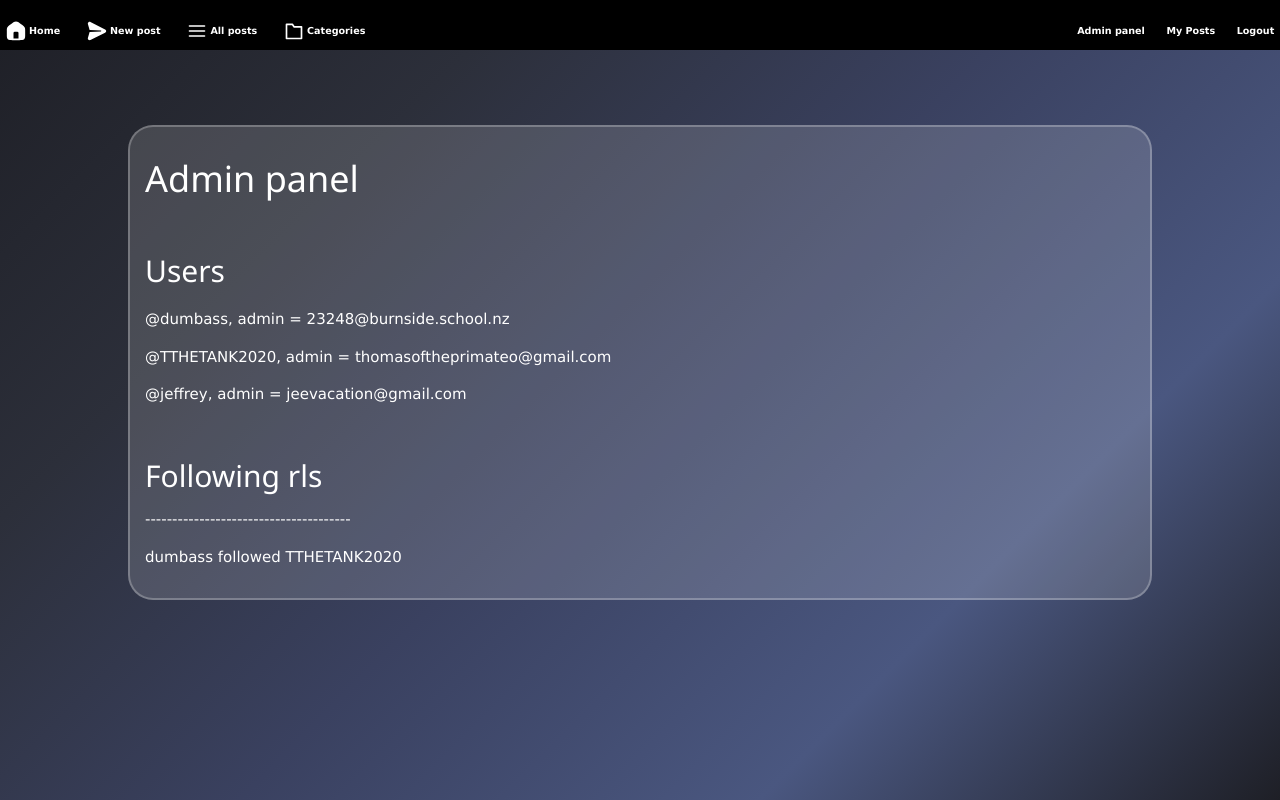
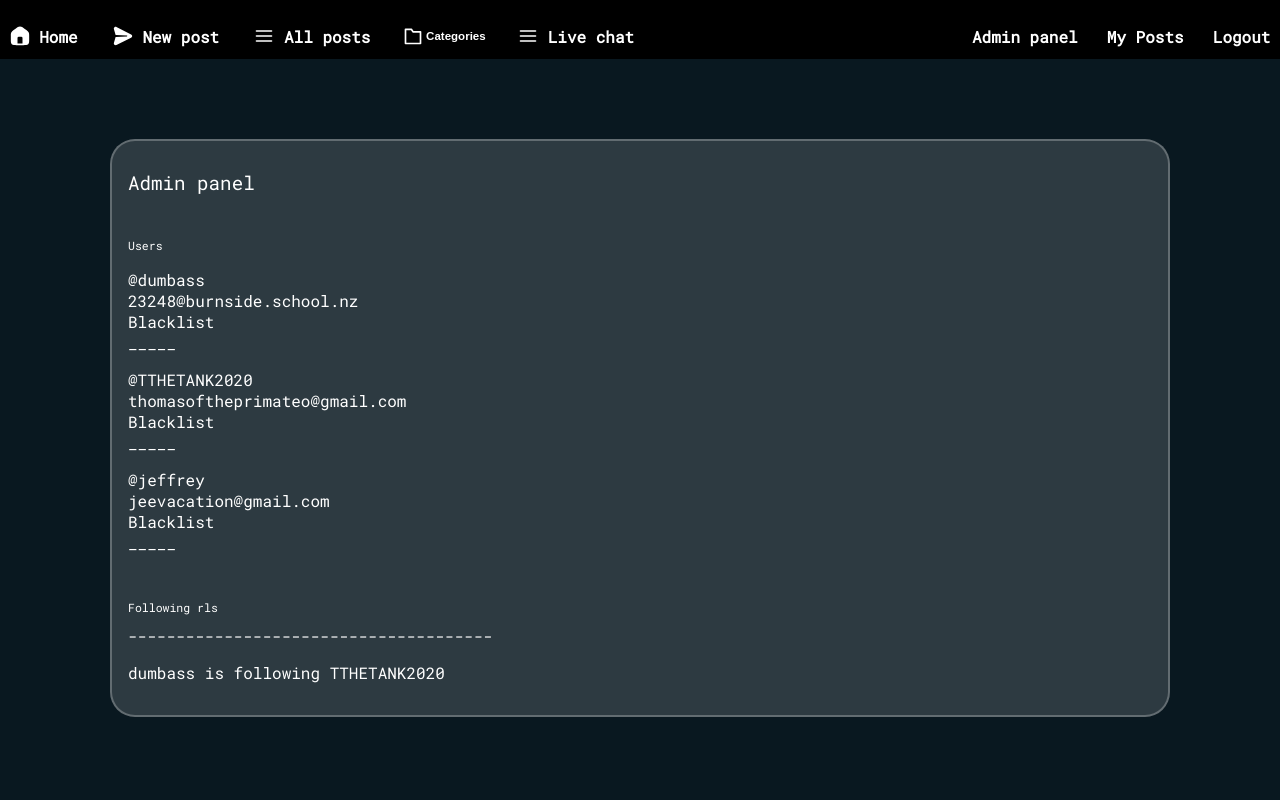
Before and after one commit to MooseZ690/message, a Flask app: page /admin in a window 1280 px wide. Run offline with Flask 3, Linux system fonts and the light colour scheme; a user stored in the database is signed in; data comes from the database, SQL or seed files in the repository; both versions use the stored data as it was after the commit; some web fonts are replaced.

Commit message:
did a lot of things and tidying and finished live chat and blacklist - need to redo formatting, css and admin page

```diff
--- a/app.py
+++ b/app.py
@@ -164,7 +164,9 @@ def login():
             (username,),
             one=True
         )
-
+        for row in query_db("SELECT users.name FROM blacklist JOIN users on blacklist.userid = users.id;"):
+            if row[0] == username:
+                return render_template("login.html", failed=True)
         if user and check_password_hash(user[2], password):
 
             session["user_id"] = user[0]
@@ -238,7 +240,7 @@ def newpost(id=None):
 
 @app.route("/admin")
 def admin():
-    users = """SELECT users.name, users.email, users.imageurl
+    users = """SELECT users.name, users.email, users.imageurl, users.id
             FROM users;"""
 
     followers = """
@@ -344,10 +346,26 @@ def follow(followed_id):
     return redirect(request.referrer)
 
 #ADMIN ACTIONS
+
 @app.route("/block/<int:id>")
 def block(id):
-    sql = """  """
-    return None
+    admin_check = query_db("SELECT userid FROM admins")
+    for row in admin_check:
+        if session.get('user_id') == row[0]:
+            db = get_db()
+            existing = query_db(
+                "SELECT * FROM blacklist WHERE userid = ?",
+                (id,),
+                one=True
+            )
+            if existing:
+                return redirect(url_for("admin"))
+            db.execute(
+                "INSERT INTO blacklist (userid) VALUES (?)",
+                (id,)
+            )
+            db.commit()
+            return redirect(url_for("admin"))
 
 @app.route("/unfollow/<int:id>")
 def unfollow(id):
@@ -362,8 +380,56 @@ def unfollow(id):
     db.commit()
     return redirect(request.referrer)
 
-#@app.route("/livechat")
-#def livechat():
+#---------------------#
+#------LIVE-CHAT------#
+#---------------------#
+
+@app.route("/livechat")
+def livechat():
+    if "user_id" not in session:
+        return redirect(url_for("login"))
+    sql = """
+        SELECT chat.message, chat.time, users.name
+        FROM chat
+        JOIN users ON chat.user_id = users.id
+        ORDER BY chat.id ASC
+        LIMIT 100;
+    """
+    messages = query_db(sql)
+
+    return render_template("livechat.html", messages=messages)
+
+@socketio.on("send_message")
+def handle_send_message(data):
+    #run the function when the browser sends a "send_message" event
+    if "user_id" not in session:
+        #if the user isn't logged in, they can't send messages
+        return
+    message = data.get("message", "").strip()
+    #get the message text sent from javascript and remove extra spaces
+    if not message:
+        #if the message is empty, do nothing
+        return
+    userid = session["user_id"]
+    username = session["username"]
+    #get the logged in user's id and username from session
+    time = datetime.now().strftime("%Y-%m-%d %H:%M:%S")
+    #save the time when the message was sent
+    db = get_db()
+    #connect to the database
+    db.execute(
+        "INSERT INTO chat (user_id, message, time) VALUES (?, ?, ?)",
+        (userid, message, time)
+    )
+    #insert the new chat message into the chat table
+    db.commit()
+    #save the new message to the database
+    emit("receive_message", {
+        "username": username,
+        "message": message,
+        "time": time
+    }, broadcast=True)
+    #send the new message out live to everyone currently connected to the chat
 
 if __name__ == '__main__':
     socketio.run(app, host="0.0.0.0", debug=True)
--- a/static/style.css
+++ b/static/style.css
@@ -1,6 +1,6 @@
 @import url('https://fonts.googleapis.com/css2?family=Bitcount+Grid+Double&display=swap');
 @import url('https://fonts.googleapis.com/css2?family=Playfair+Display&display=swap');
-@import url('https://fonts.googleapis.com/css2?family=Jetbrains+Mono&display=swap');
+@import url('https://fonts.googleapis.com/css2?family=Roboto+Mono&display=swap');
 
 /* Global styling */
 :root{
@@ -14,19 +14,16 @@
 
 
 body{
-    background: linear-gradient(
-        135deg,
-        #1e1f26 0%,      /* deep graphite base */
-        #2c2f3a 25%,     /* muted steel blue */
-        #3a4160 50%,     /* darker slate blue */
-        #4a5780 75%,     /* slightly brighter, icy blue accent */
-        #1e1f26 100%     /* loop back to graphite */
-    );
-    background-attachment:fixed;
-    background-repeat:no-repeat;
-    background-size:cover;
+    background:rgba(9, 24, 32);
     color:white;
+    font-family:"Roboto Mono";
+    margin:0;
 }
+
+
+h1{font-size:1.5vw; font-weight:400;}
+h2{font-size:0.9vw; font-weight:400;}
+h3{font-size:0.75vw; font-weight:400;}
 
 a{
     text-decoration:none;
@@ -64,7 +61,6 @@ a{
     display:flex;
     justify-content:center;
     align-items:center;
-    font-size:0.75cqi;
     padding:0.6em;
     font-weight:600;
     color:white;
@@ -277,11 +263,14 @@ a{
     border:none;
 }
 
-.dropdown-content,
-.dropdown-right-content{
+.dropdown button{
+    font-size:0.9vw;
+}
+
+.dropdown-content{
     display:none;
     position:absolute;
-    background:rgba(255, 255, 255, 0.15);
+    background:var(--box-background);
     border:2px solid rgba(255, 255, 255, 0.25);
     border-radius:25px;
     min-width:140px;
@@ -445,10 +425,13 @@ a{
 
 .admin-container{
     width:80%;
-    background:rgba(255, 255, 255, 0.15);
+    background:var(--box-background);
     border:2px solid rgba(255, 255, 255, 0.25);
     border-radius:25px;
     padding:1em;
+}
+
+.admin-users{
 }
 
 /* various containers */
--- a/templates/admin.html
+++ b/templates/admin.html
@@ -5,11 +5,16 @@
         <h1 class="cat-title">Admin panel</h1>
         <br><h2>Users</h2>
         {% for row in users %}
-            <p>@{{row[0]}}, admin = {{row[1]}}</p>
+        <p class="admin-users"?>
+            @{{row[0]}}<br>
+            {{row[1]}}<br>
+            <a href="/block/{{row[3]}}">Blacklist</a><br>
+            _____
+        </p>
         {% endfor %}
     <br><h2>Following rls</h2>--------------------------------------<br>
         {% for row in followers %}
-            <p>{{row[0]}} followed {{row[1]}}</p>
+            <p>{{row[0]}} is following {{row[1]}}</p>
         {% endfor %}
     </div>
 </div>
--- a/templates/home.html
+++ b/templates/home.html
@@ -15,7 +15,7 @@
         <div class="total-sidebar">
             <!-- updates section -->
             <div class="home-sidebar">
-                <h3><b>Updates</b></h3>
+                <h1>Updates</h1>
                 {% for i in range(8) %}
                 <div class="sidebar-section">
                     {% set post = results | selectattr('8', 'equalto', i) | list | first %}
@@ -33,7 +33,7 @@
 
             <!-- users section -->
             <div class="home-sidebar">
-                <h3><b>Users</b></h3>
+                <h1>Users</h1>
                 {% for user in users %}
                 <a href="{{ url_for('userposts', username=user[1]) }}" class="sidebar-section">
 
--- a/templates/layout.html
+++ b/templates/layout.html
@@ -4,7 +4,6 @@
 <head>
     <meta charset="UTF-8">
     <meta name="viewport" content="width=device-width, initial-scale=1.0">
-    <link rel="stylesheet" href="https://www.w3schools.com/w3css/5/w3.css">
     <link rel="stylesheet" href="https://fonts.googleapis.com/css?family=Outfit">
     <link rel="stylesheet" href="{{url_for('static', filename='style.css')}}">
     <title>Messages</title>
@@ -77,6 +76,20 @@
                 <a href="/category/7">Religion</a>
             </div>
         </div>
+
+        <!-- live chat -->
+            {% if request.path == "/livechat" %}
+                {% set button = 'top-button-active' %}
+            {% else %}
+                {% set button = 'top-button' %}
+            {% endif %}
+        <a href="/livechat" class="{{button}}">
+            <svg xmlns="http://www.w3.org/2000/svg" viewBox="0 0 24 24" width="20" height="20">
+                <path d="M3 6h18M3 12h18M3 18h18" stroke="currentColor" stroke-width="2" stroke-linecap="round"/>
+            </svg>
+            &nbsp;Live chat
+        </a>
+
     </div>
     <div class="nav-right">
                 <a href="/admin" class="top-button">Admin panel</a>
--- a/templates/login.html
+++ b/templates/login.html
@@ -4,6 +4,9 @@
 <div class="centered-content">
     <div class="block"></div>
     <h1>Login</h1>
+    {% if failed %}
+        <p class="error">ⓘ YOU HAVE BEEN BLACKLISTED. </p>
+    {% endif %}
     <form method="post" class="login-container"> <!-- tells app.py the method="POST" -->
         <div class="top-box">
             <input type="text" id="username" name="username" class="login-box" placeholder="Username" required>
--- a/templates/newpost.html
+++ b/templates/newpost.html
@@ -4,8 +4,8 @@
 {% set replyid = request.path[9:] | int%}
 
 <div class="centered-content">
-    <form method="post" class="new-post-container"> <!-- tells app.py the method="POST" -->
-        {% for item in results if item[5] == replyid %}
+    <div class="block"></div>
+    {% for item in results if item[5] == replyid %}
         <div class="reply-to-content">
             <div class="post-container">
                 <div class="newpost-text">
@@ -23,6 +23,8 @@
         </div>
         <!-- if the newpost is a reply, show the post being replied to -->
         {% endfor %}
+        <div class="block"></div>
+    <form method="post" class="new-post-container"> <!-- tells app.py the method="POST" -->
         <div class="top-box">
             <input type="text" id="title" name="title" class="top-input-box" placeholder="Title" required>
 
```
Also changed, not shown: other parts of static/style.css (+30 -39 lines), templates/livechat.html (added, +70 -0 lines), database.db.
